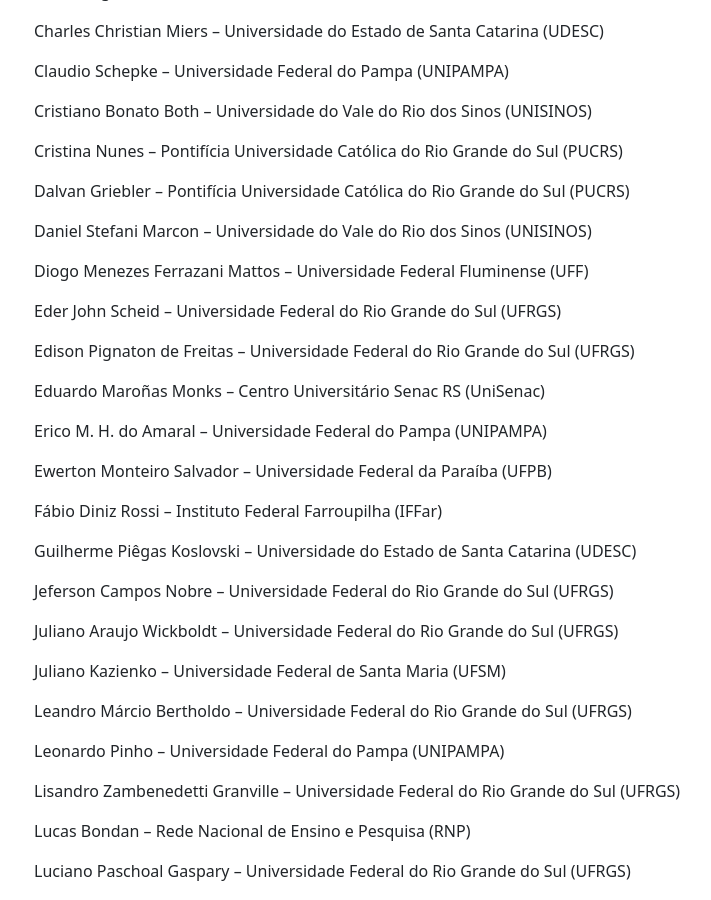
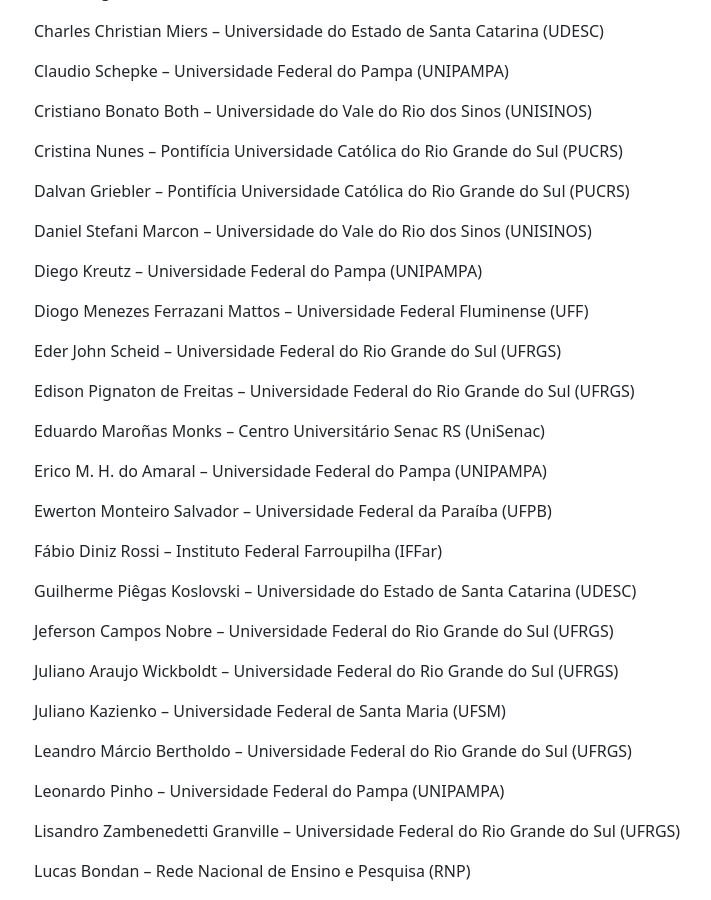
Before and after one commit to crrc-rs/errc2025, a Jekyll site: the page built from organizacao.md, in a window 1280 px wide and 900 px high, scrolled down 1373 px. Shown: the whole window, without its empty margins (48-759 px from the left). Built offline with Jekyll 4.4.1, drawn with Linux system fonts in a browser that asks for light colours.

Commit message:
Atualizacao final TPC

```diff
--- a/organizacao.md
+++ b/organizacao.md
@@ -54,6 +54,8 @@
 Dalvan Griebler – Pontifícia Universidade Católica do Rio Grande do Sul (PUCRS)
 
 Daniel Stefani Marcon – Universidade do Vale do Rio dos Sinos (UNISINOS)
+
+Diego Kreutz – Universidade Federal do Pampa (UNIPAMPA)
 
 Diogo Menezes Ferrazani Mattos – Universidade Federal Fluminense (UFF)
 
```
